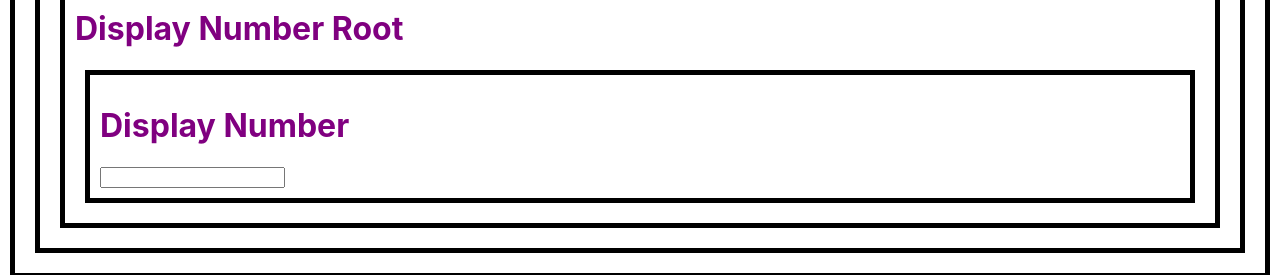
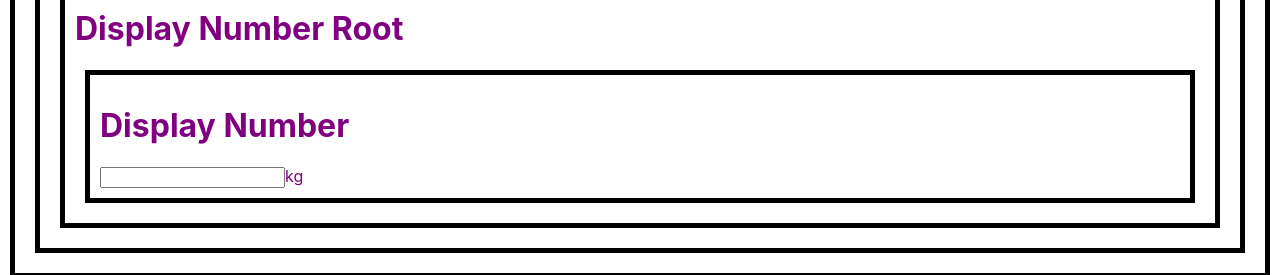
Before and after one commit to yj-leeee/yujinStudy, a React (Create React App) app in the folder study/DailyCoding/react-redux/: page / in a window 1280 px wide. Shown: the part 425-700 px from the top of the page. Built offline with nearby package versions, Linux system fonts and the light colour scheme.

Commit message:
UI컴포넌트에 unit빠진거 추가

```diff
--- a/study/DailyCoding/react-redux/src/Components/DisplayRoot.jsx
+++ b/study/DailyCoding/react-redux/src/Components/DisplayRoot.jsx
@@ -6,6 +6,7 @@ export default class DisplayRoot extends Component{
         <div>
             <h1>Display Number</h1>
             <input type="text" value={this.props.number} readOnly></input>
+            {this.props.unit}
         </div>
         )
     }
```
